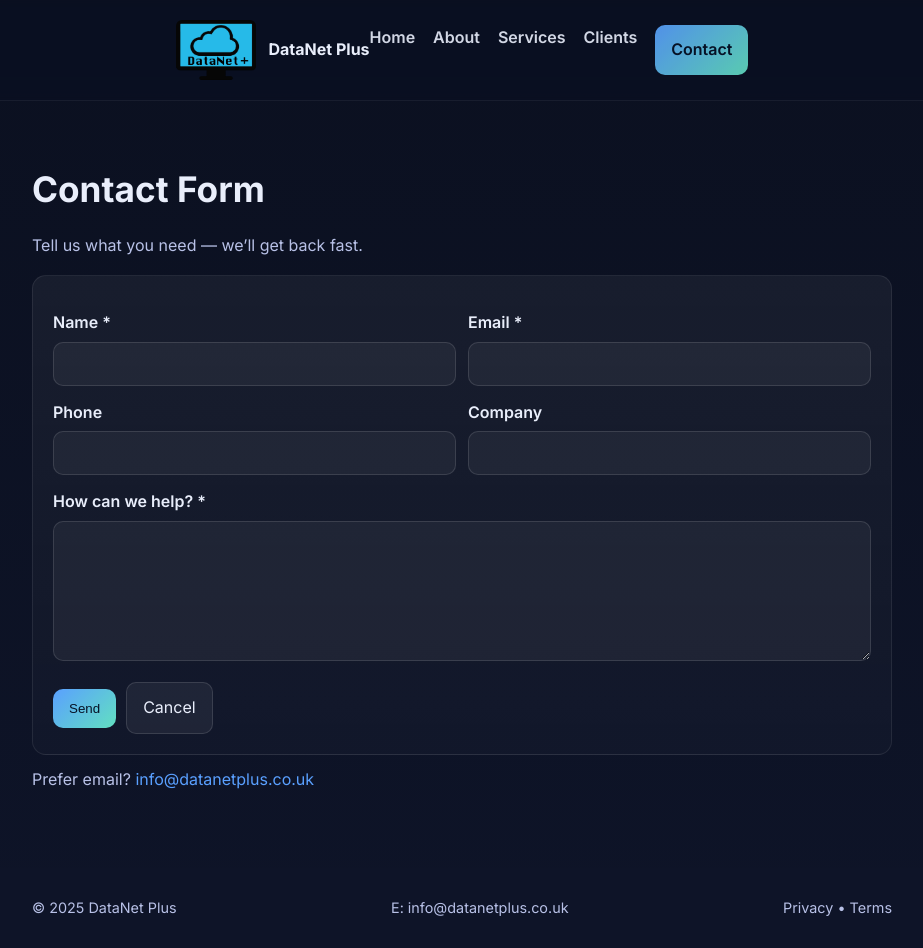
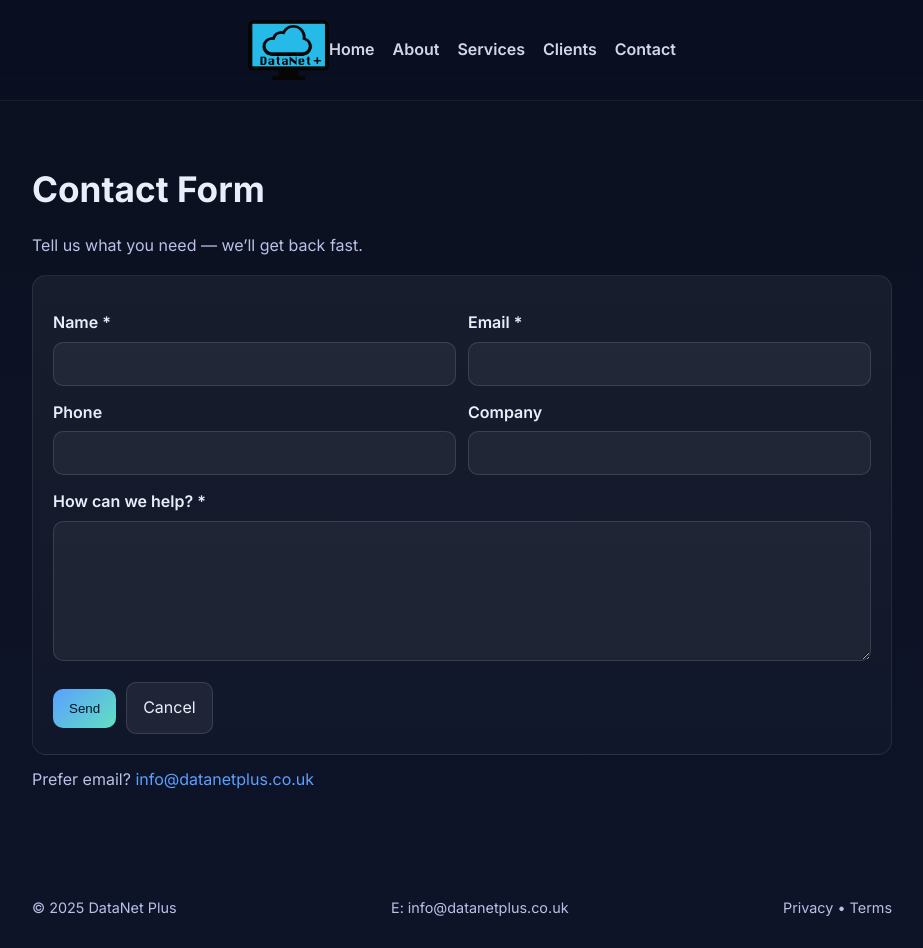
Before and after one commit to timbrown841/datanetplus-site, a plain HTML site: page web/contact-form.html in a window 1280 px wide. Shown: the whole page, without its empty margins (178-1101 px from the left). Drawn offline with Linux system fonts and the light colour scheme.

Commit message:
Update contact-form.html

```diff
--- a/web/contact-form.html
+++ b/web/contact-form.html
@@ -61,7 +61,7 @@
     <div class="wrap nav">
       <a class="brand" href="index.html" aria-label="Back to Home">
         <img src="assets/logo.png" alt="DataNet Plus logo">
-        <span>DataNet&nbsp;Plus</span>
+
       </a>
       <nav aria-label="primary">
         <ul>
@@ -69,7 +69,7 @@
           <li><a href="index.html#about">About</a></li>
           <li><a href="index.html#services">Services</a></li>
           <li><a href="index.html#clients">Clients</a></li>
-          <li><a href="index.html#contact" class="btn cta">Contact</a></li>
+          <li><a href="index.html#contact">Contact</a></li>
         </ul>
       </nav>
     </div>
```
